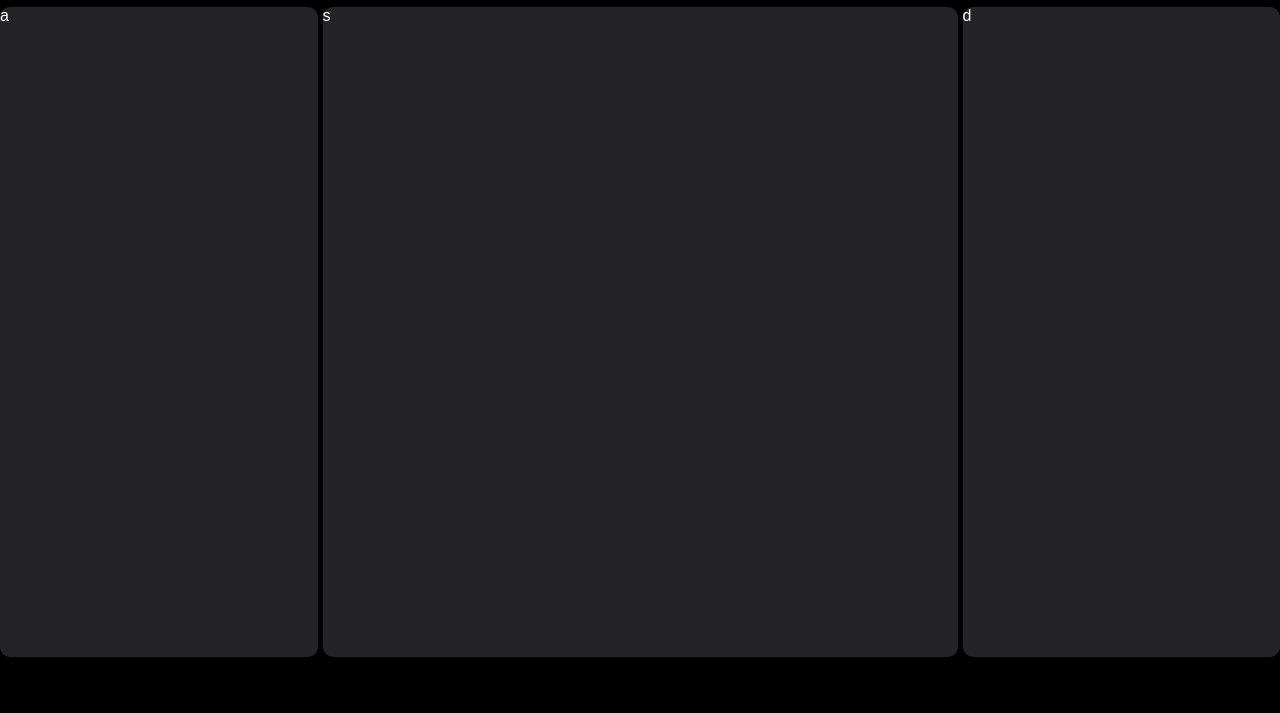
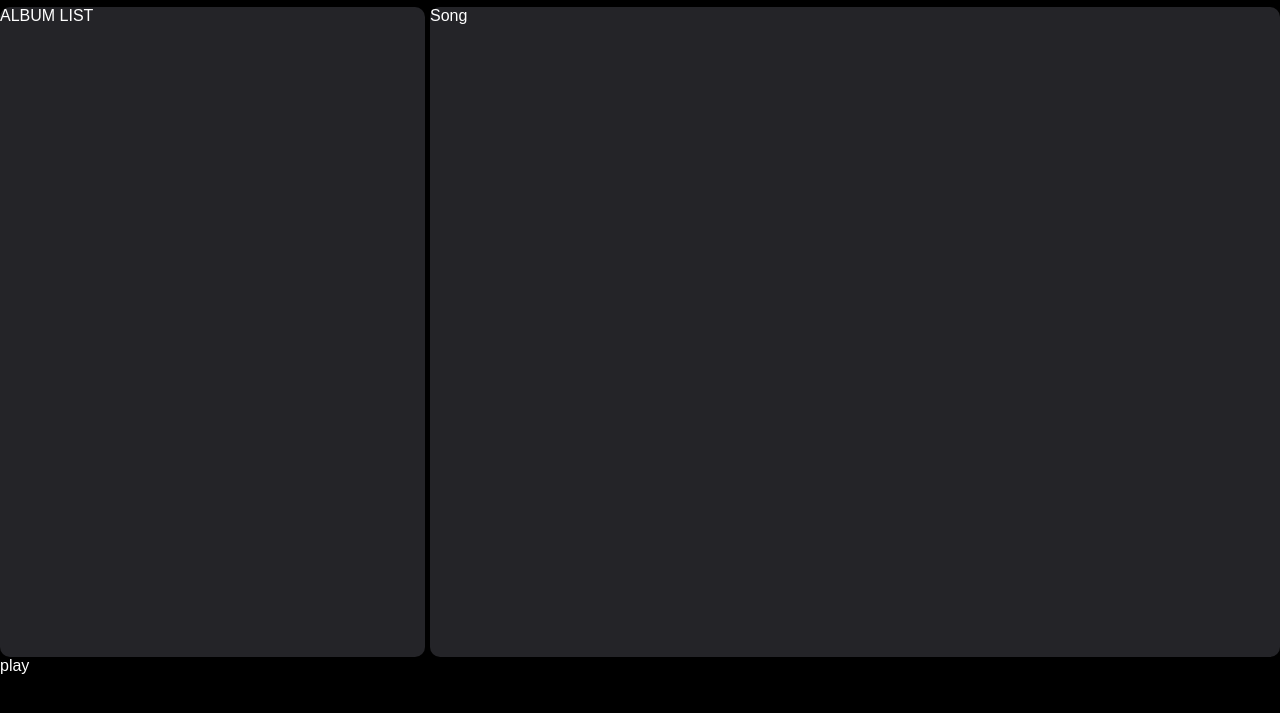
Before and after one commit to atulya-tejas/Media_player_project, a plain HTML site: page index.html in a window 1280 px wide. Shown: the part 47-760 px from the top of the page. Drawn offline with Linux system fonts and the light colour scheme.

Commit message:
I decided to change its design a bit

```diff
--- a/index.html
+++ b/index.html
@@ -22,9 +22,12 @@
     </div>
 </nav>
 <div class="grid_container">
-<div class="box1 box">a</div>
-<div class="box2 box">s</div>
-<div class="box3 box">d</div>
+<div class="box1 box">ALBUM LIST </div>
+<div class="box3 box"><div class="songPlayingArea">Song </div></div>
+</div>
+
+<div class="player">
+    play
 </div>
 </body>
 </html>
--- a/style.css
+++ b/style.css
@@ -31,7 +31,7 @@ img{
 }
 .grid_container{
     display: grid;
-    grid-template-columns: 1fr 2fr 1fr;
+    grid-template-columns: 1fr 2fr ;
     gap:5px
 
 }
```
